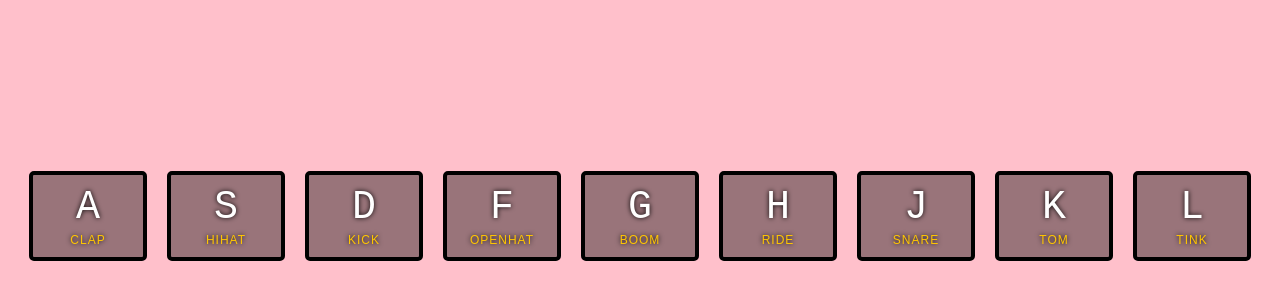
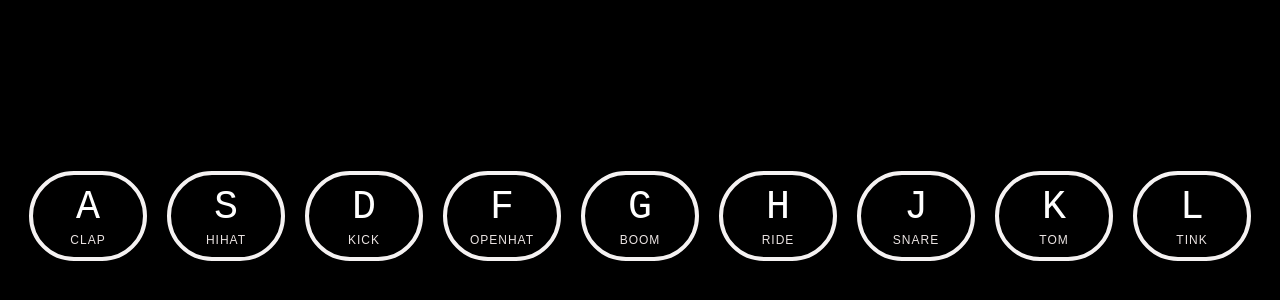
Before and after one commit to izabellaribeiro/JavaScriptChallenge, a plain HTML site: page drumKit/index.html in a window 1280 px wide. Shown: the part 184-484 px from the top of the page. Drawn offline with Linux system fonts and the light colour scheme.

Commit message:
alterando cores :woman_technologist:

```diff
--- a/drumKit/style.css
+++ b/drumKit/style.css
@@ -1,6 +1,7 @@
 html {
     font-size: 10px;
-    background: pink;
+    font-family:Arial, Helvetica, sans-serif;
+    background: black;
     background-size: cover;
   }
 
@@ -19,8 +20,8 @@ html {
   }
 
   .key {
-    border: .4rem solid black;
-    border-radius: .5rem;
+    border: .4rem solid rgb(245, 242, 242);
+    border-radius: 45rem;
     margin: 1rem;
     font-size: 1.5rem;
     padding: 1rem .5rem;
@@ -34,8 +35,8 @@ html {
 
   .playing {
     transform: scale(1.1);
-    border-color: #ffc600;
-    box-shadow: 0 0 1rem #ffc600;
+    border-color: #ff00ea;
+    box-shadow: 0 0 1rem #ff00bf;
   }
 
   kbd {
@@ -47,5 +48,6 @@ html {
     font-size: 1.2rem;
     text-transform: uppercase;
     letter-spacing: .1rem;
-    color: #ffc600;
+    color: #ebe4e3;
+    font-style: bold;
   }
```
